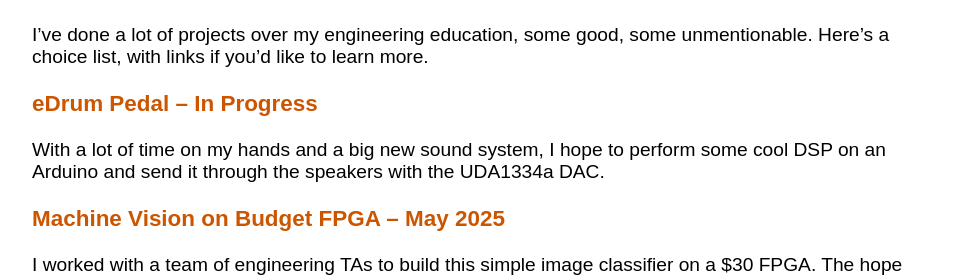
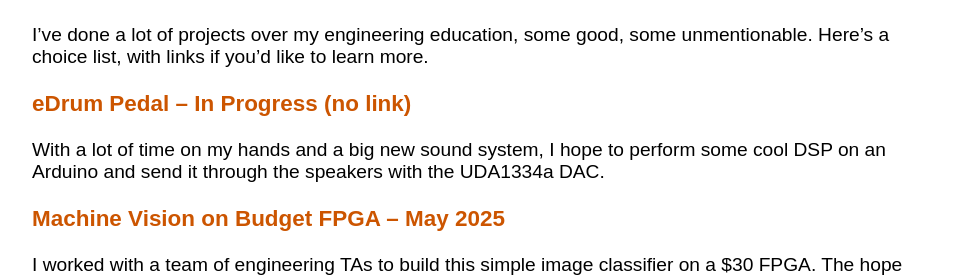
Before and after one commit to guanadrew/guanadrew.github.io, a Jekyll site: the page built from projects.md, in a window 1280 px wide. Shown: the part 151-429 px from the top of the page, without its empty margins (158-1121 px from the left). Built offline with Jekyll 4.4.1, drawn with Linux system fonts in a browser that asks for light colours.

Commit message:
9/19 edits

```diff
--- a/projects.md
+++ b/projects.md
@@ -7,7 +7,7 @@ title: projects
 
 I've done a lot of projects over my engineering education, some good, some unmentionable. Here's a choice list, with links if you'd like to learn more.
 
-### eDrum Pedal – In Progress
+### eDrum Pedal – In Progress (no link)
 
 With a lot of time on my hands and a big new sound system, I hope to perform some cool
 DSP on an Arduino and send it through the speakers with the UDA1334a DAC.
```
